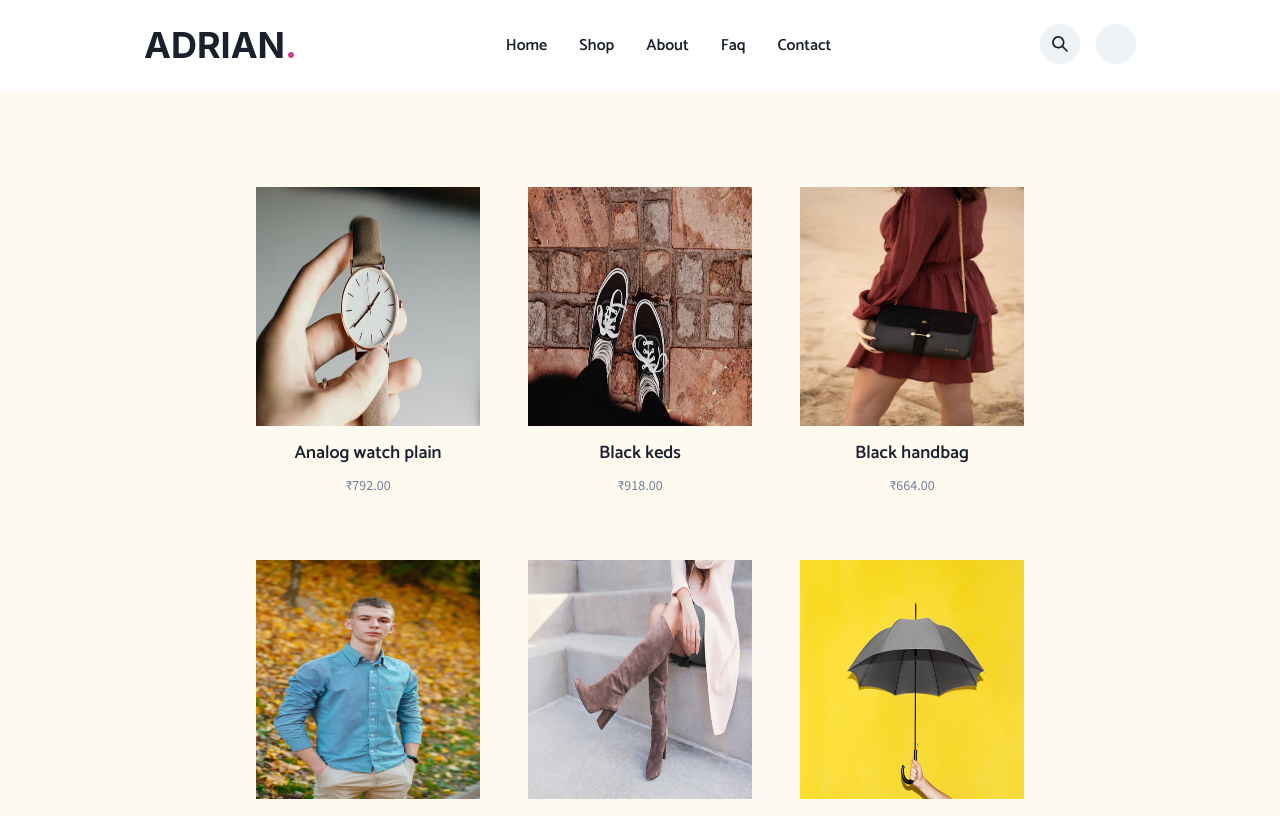
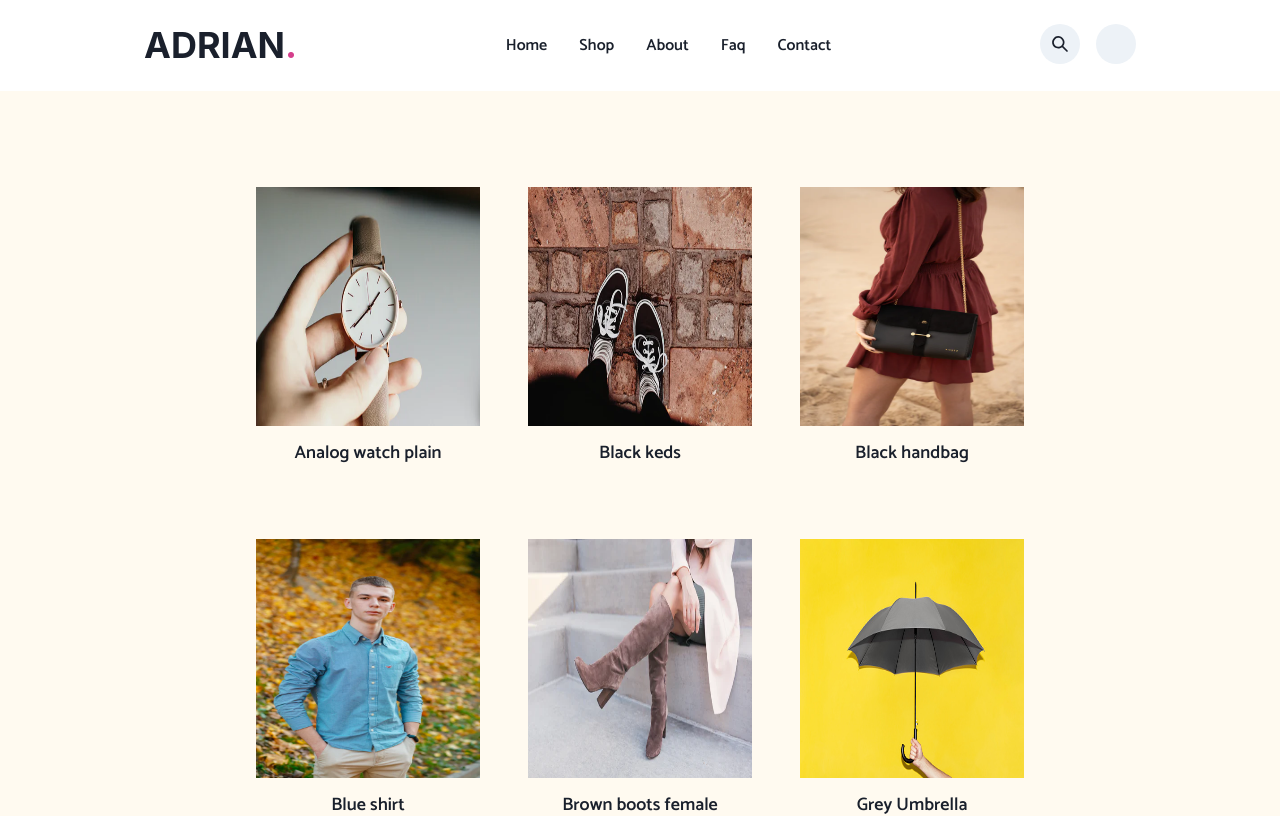
Before and after one commit to aniruddha-jafa/ecommerce-app, a Next.js app in the folder frontend/: page / in a window 1280 px wide. Shown: the top 816 px of the page. Built offline with nearby package versions, Linux system fonts and the light colour scheme; no server answers; some icons are missing.

Commit message:
extract product types from mock data

```diff
--- a/frontend/src/components/ProductGridItem/index.tsx
+++ b/frontend/src/components/ProductGridItem/index.tsx
@@ -1,20 +1,12 @@
 import { LinkBox, LinkOverlay, Text, VStack } from '@chakra-ui/react'
 import Image from 'next/image'
-
-// ----------------------------------------------------------------
-
-interface props {
-  name: string
-  price: string
-  imagePath: string
-  id: string
-}
+import { ProductGridItem } from 'types/product'
 
 /**
  * @todo
  * - [ ] show cart icon on hover
  */
-function Main({ name, price, imagePath, id }: props) {
+function Main({ name, currentPrice, imagePath, id }: ProductGridItem) {
   const link = `/product/${id}`
   return (
     <VStack>
@@ -39,7 +31,7 @@ function Main({ name, price, imagePath, id }: props) {
         color='gray.500'
       >
         {/* <LinkOverlay href={link}> */}
-        {price}
+        {currentPrice}
         {/* </LinkOverlay> */}
       </Text>
     </VStack>
--- a/frontend/src/mock-data/products.ts
+++ b/frontend/src/mock-data/products.ts
@@ -239,4 +239,6 @@ const products = [
   },
 ]
 
+export type ProductItem = typeof products[0]
+
 export default products
--- /dev/null
+++ b/frontend/src/types/product.ts
@@ -0,0 +1,8 @@
+import type { ProductItem } from 'mock-data/products'
+
+// ----------------------------------------------------------------
+
+export type ProductGridItem = Pick<
+  ProductItem,
+  'name' | 'currentPrice' | 'imagePath' | 'id'
+>
```
